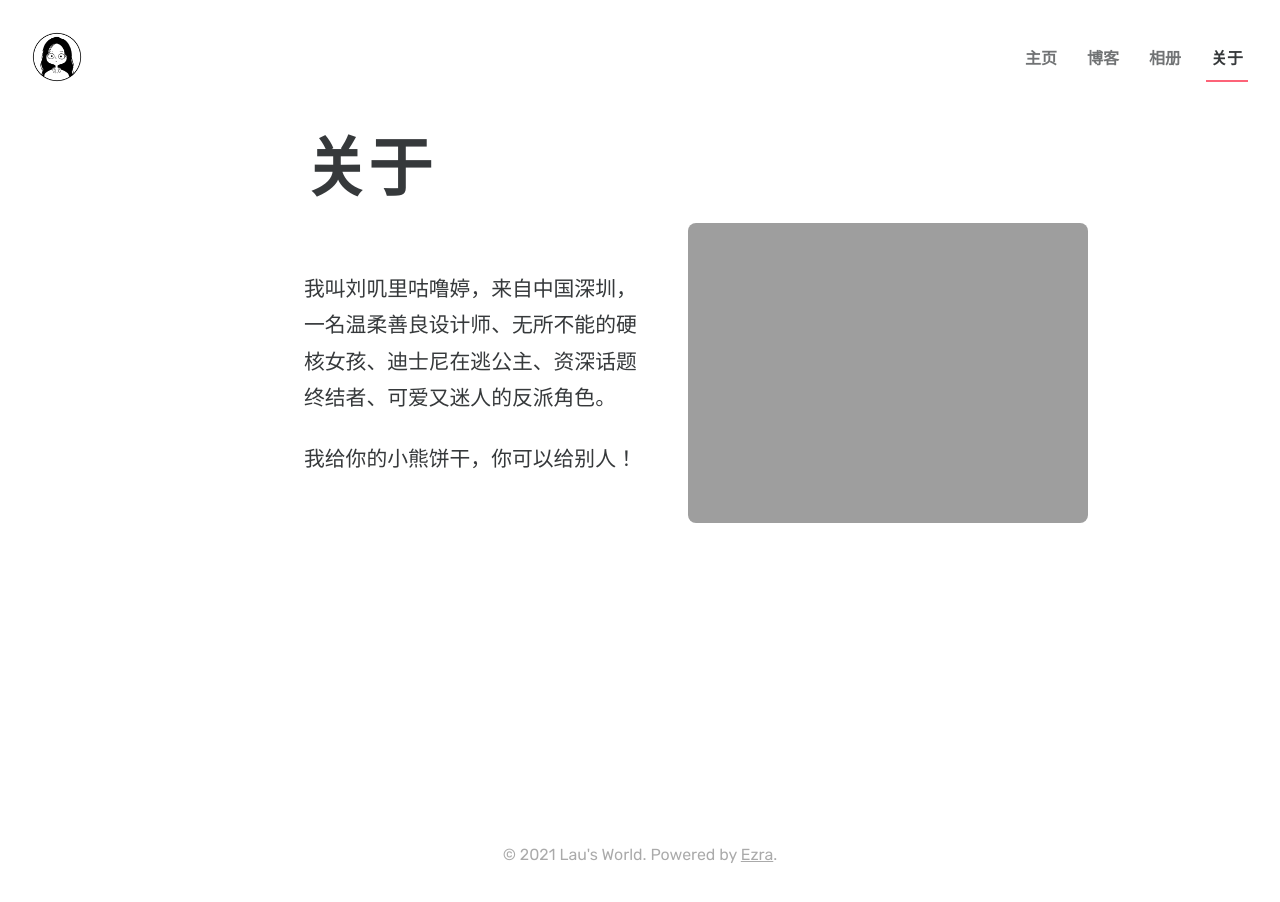
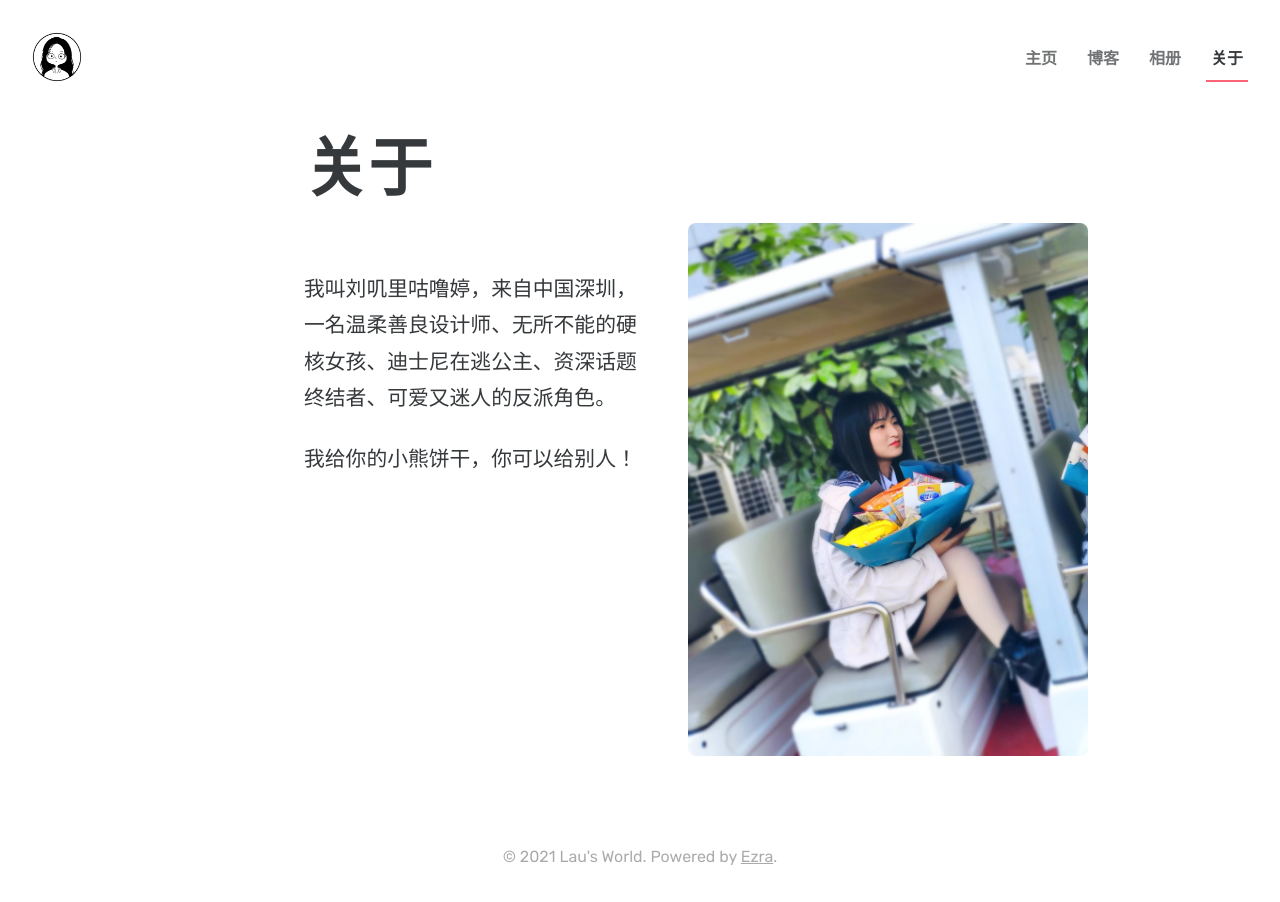
Before and after one commit to LettieLau/ljt, a Jekyll site: the page built from about/index.md, in a window 1280 px wide. Built offline with Jekyll 4.4.1, drawn with Linux system fonts in a browser that asks for light colours.

Commit message:
Update index.md

```diff
--- a/about/index.md
+++ b/about/index.md
@@ -2,7 +2,7 @@
 title: 关于
 layout: page
 ---
-<figure class="svelte-1t712sc"> <img alt="A vintage typewriter." class="svelte-1t712sc" src="{{ site.url }}/assets/about.jpg"></figure>
+<figure class="svelte-1t712sc"> <img alt="A vintage typewriter." class="svelte-1t712sc" src="{{ site.url }}/assets/about.jpeg"></figure>
 
 我叫{{ site.author }}，来自中国深圳，一名温柔善良设计师、无所不能的硬核女孩、迪士尼在逃公主、资深话题终结者、可爱又迷人的反派角色。
 
```
